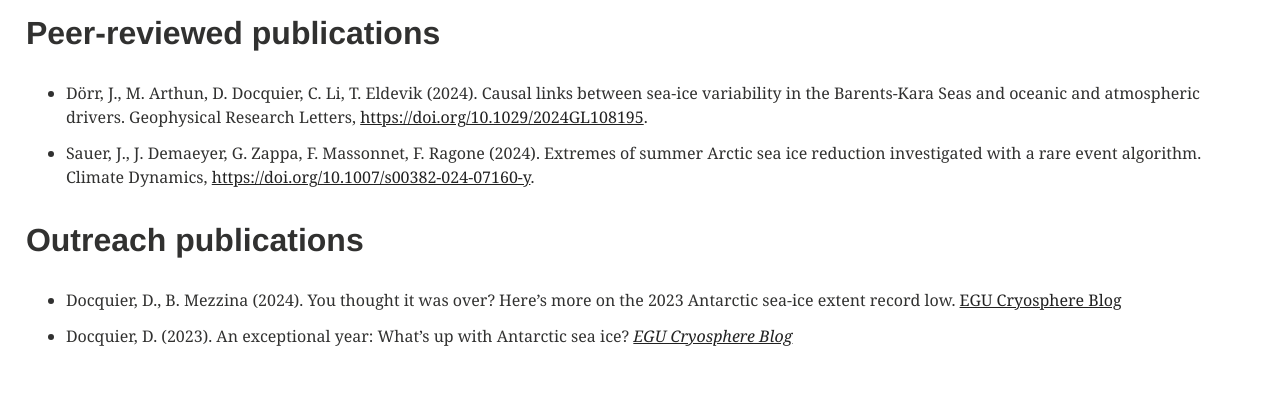
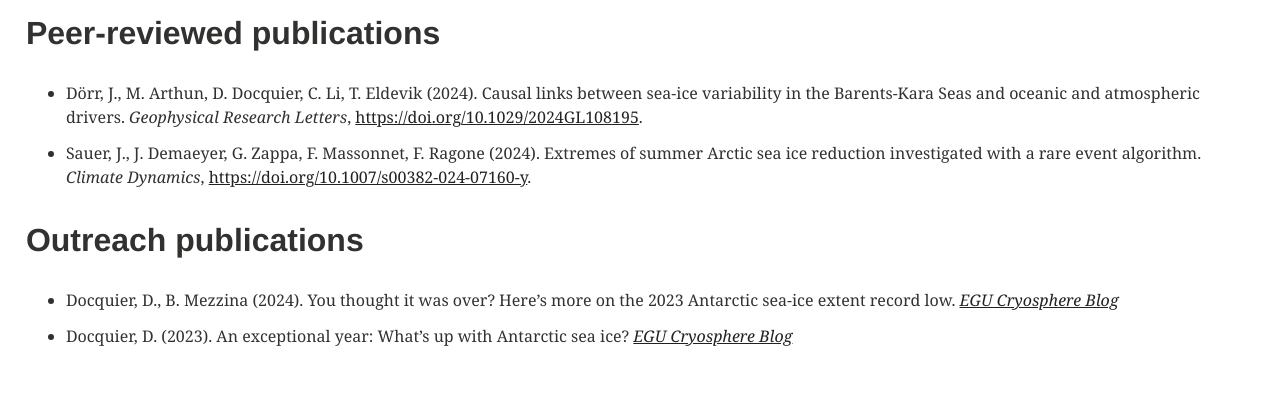
Before and after one commit to resist-impuls/resist-impuls.github.io, a Jekyll site: the page built from publications.md, in a window 1280 px wide. Shown: the part 129-528 px from the top of the page. Built offline with Jekyll 4.4.1, drawn with Linux system fonts in a browser that asks for light colours; our own code applies the rules of GitHub Pages for plain Markdown files.

```diff
--- a/publications.md
+++ b/publications.md
@@ -1,12 +1,12 @@
 ## Peer-reviewed publications
 
-- Dörr, J., M. Arthun, D. Docquier, C. Li, T. Eldevik (2024). Causal links between sea-ice variability in the Barents-Kara Seas and oceanic and atmospheric drivers. Geophysical Research Letters, [https://doi.org/10.1029/2024GL108195](https://doi.org/10.1029/2024GL108195).
-- Sauer, J., J. Demaeyer, G. Zappa, F. Massonnet, F. Ragone (2024). Extremes of summer Arctic sea ice reduction investigated with a rare event algorithm. Climate Dynamics, [https://doi.org/10.1007/s00382-024-07160-y](https://doi.org/10.1007/s00382-024-07160-y).
+- Dörr, J., M. Arthun, D. Docquier, C. Li, T. Eldevik (2024). Causal links between sea-ice variability in the Barents-Kara Seas and oceanic and atmospheric drivers. _Geophysical Research Letters_, [https://doi.org/10.1029/2024GL108195](https://doi.org/10.1029/2024GL108195).
+- Sauer, J., J. Demaeyer, G. Zappa, F. Massonnet, F. Ragone (2024). Extremes of summer Arctic sea ice reduction investigated with a rare event algorithm. _Climate Dynamics_, [https://doi.org/10.1007/s00382-024-07160-y](https://doi.org/10.1007/s00382-024-07160-y).
 
 
 ## Outreach publications
 
-- Docquier, D., B. Mezzina (2024). You thought it was over? Here’s more on the 2023 Antarctic sea-ice extent record low. [ EGU Cryosphere Blog ](https://blogs.egu.eu/divisions/cr/2024/04/26/you-thought-it-was-over-heres-more-on-the-2023-antarctic-sea-ice-extent-record-low/)
+- Docquier, D., B. Mezzina (2024). You thought it was over? Here’s more on the 2023 Antarctic sea-ice extent record low. [_EGU Cryosphere Blog_](https://blogs.egu.eu/divisions/cr/2024/04/26/you-thought-it-was-over-heres-more-on-the-2023-antarctic-sea-ice-extent-record-low/)
 - Docquier, D. (2023). An exceptional year: What's up with Antarctic sea ice? [_EGU Cryosphere Blog_](https://blogs.egu.eu/divisions/cr/2023/11/17/an-exceptional-year-whats-up-with-antarctic-sea-ice/)
 
 
```
